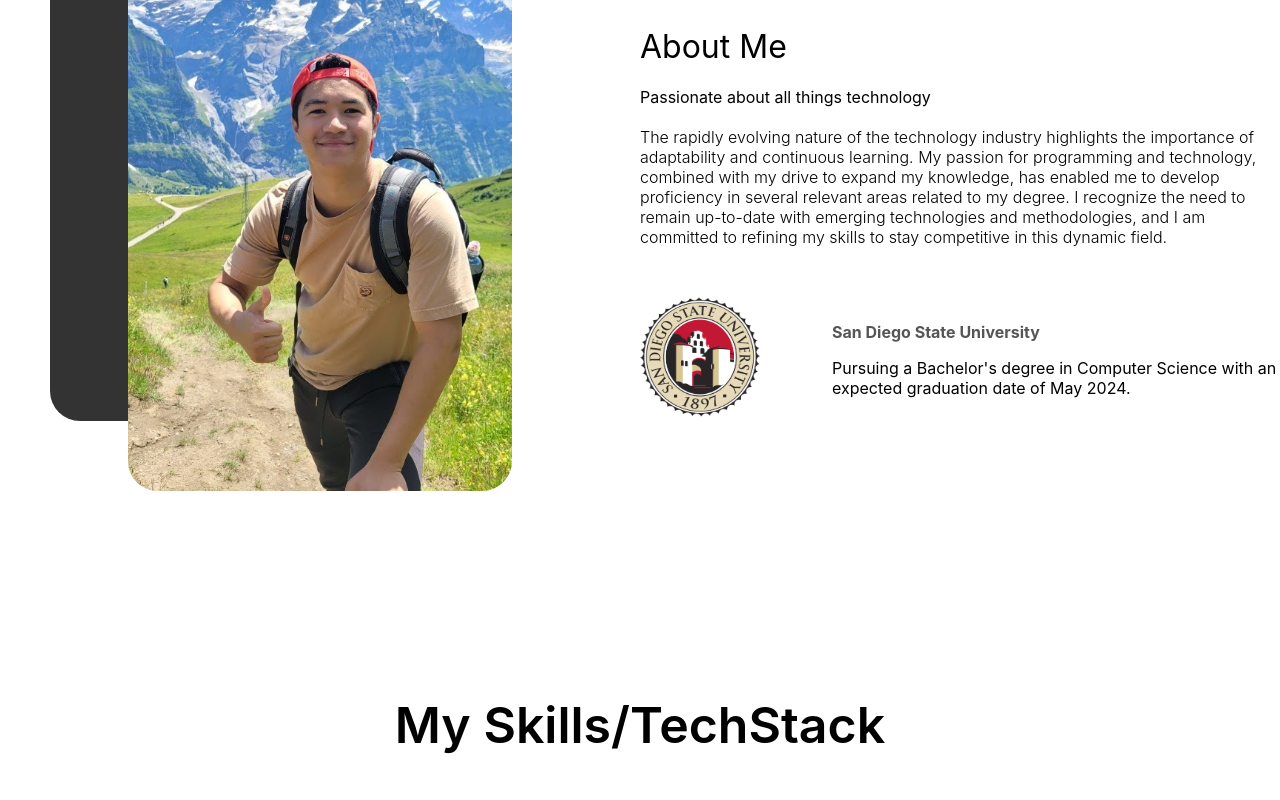
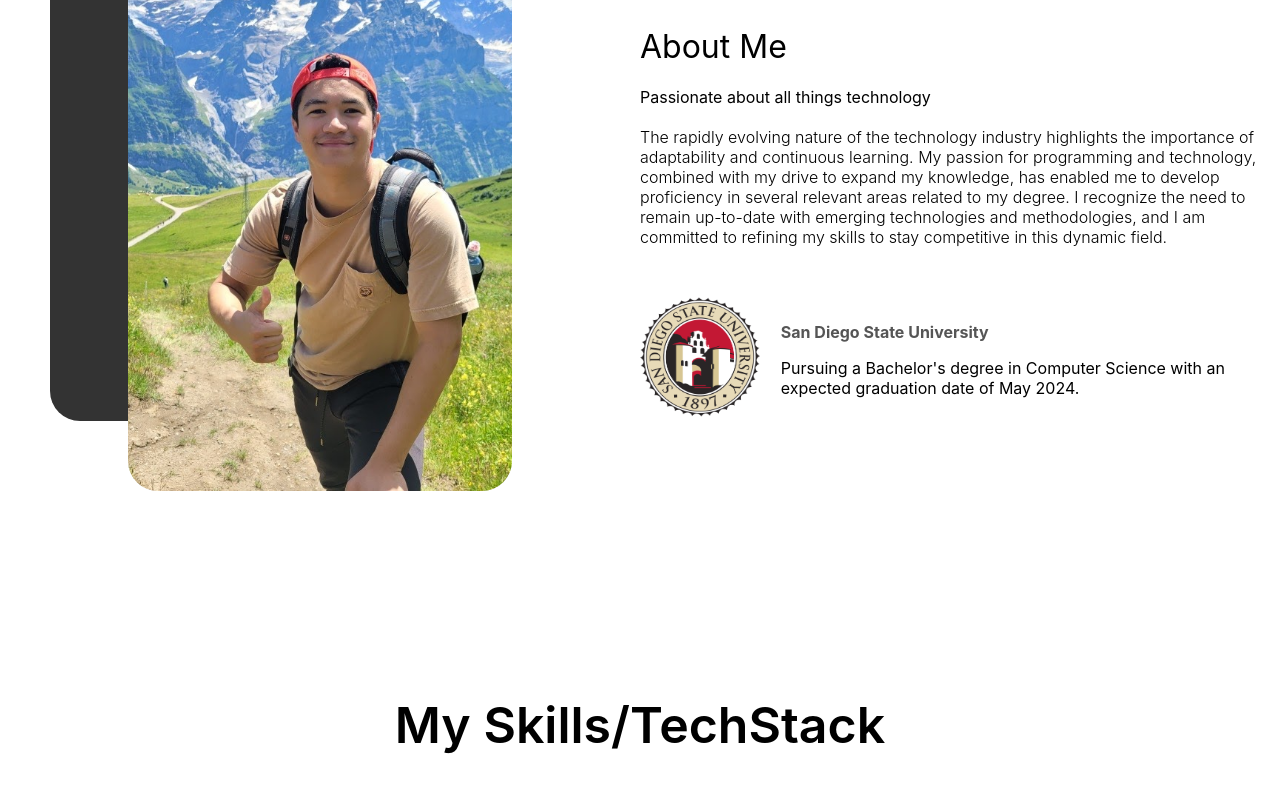
Before and after one commit to cfeller5547/react-amplify-app, a React (Create React App) app: page / in a window 1280 px wide. Shown: the part 989-1789 px from the top of the page. Built offline with nearby package versions, Linux system fonts and the light colour scheme.

Commit message:
small change

```diff
--- a/src/components/About/about.css
+++ b/src/components/About/about.css
@@ -64,7 +64,7 @@
 }
 
 .a-sdsulogo-texts{
-    width: 70%;
+    width: 78%;
 }
 
 .a-sdsulogo-title{
```
